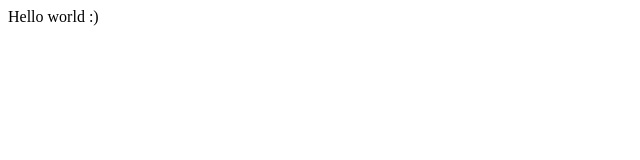
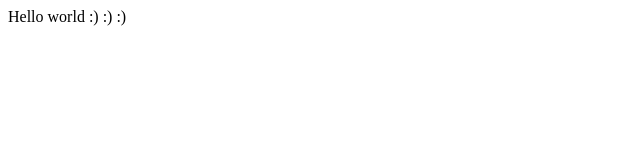
Before and after one commit to Runaslavia/Runaslavia.github.io, a plain HTML site: page index.html in a window 1280 px wide. Shown: the full height of the page, 0-640 px from the left. Drawn offline with Linux system fonts and the light colour scheme.

Commit message:
Update index.html

```diff
--- a/index.html
+++ b/index.html
@@ -6,6 +6,6 @@
     <title>Document</title>
 </head>
 <body>
-    Hello world :)
+    Hello world :) :) :)
 </body>
 </html>
```
